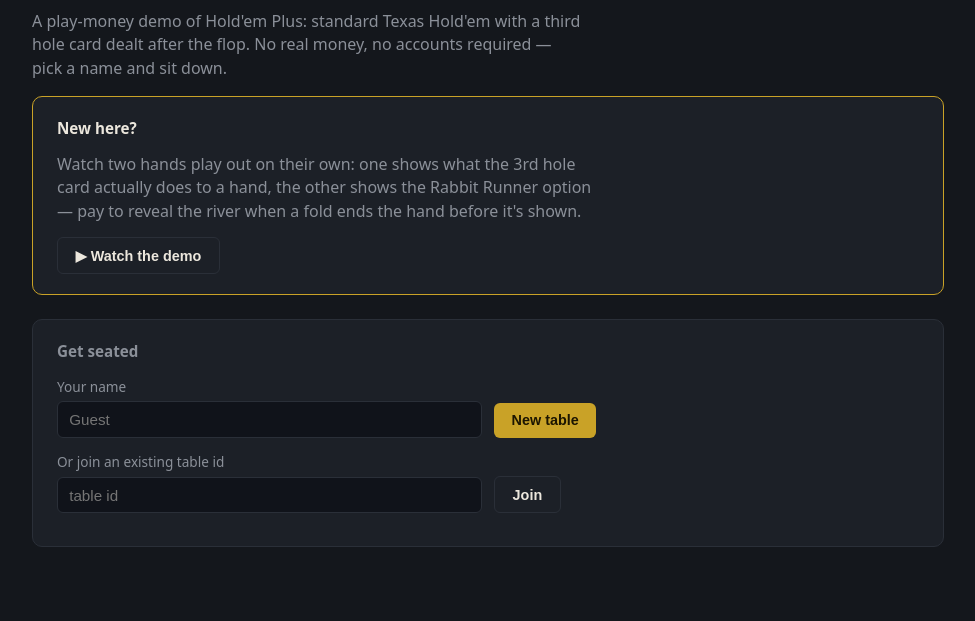
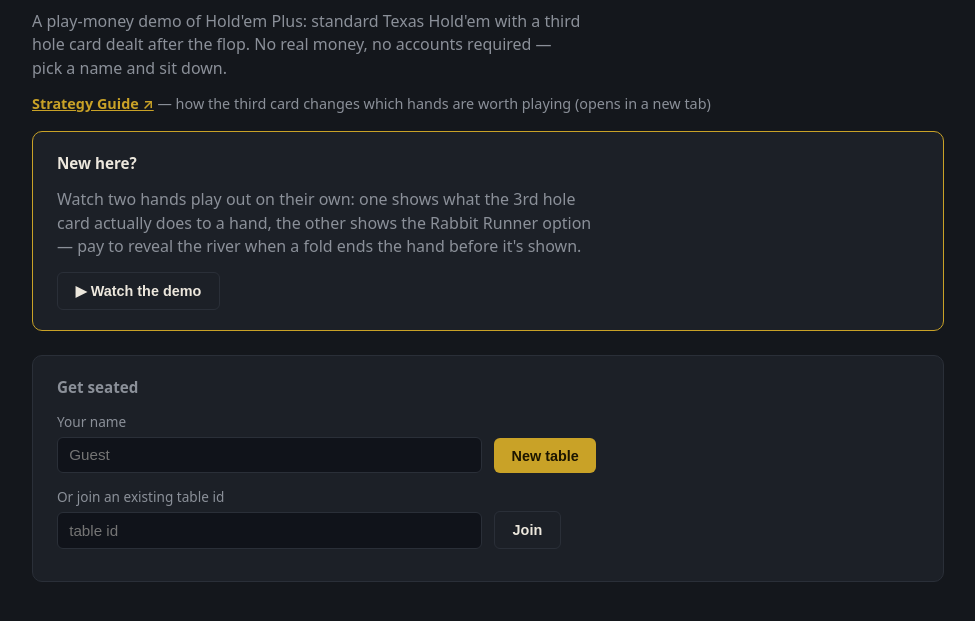
Before and after one commit to GameTech-Systems/holdem-plus, a plain HTML site: page static/index.html in a window 1280 px wide. Shown: the part 81-702 px from the top of the page, without its empty margins (152-1127 px from the left). Drawn offline with Linux system fonts and the light colour scheme.

Commit message:
Unpack holdem-plus-update-2026-11-26.zip
- HANDOFF.md
- POLISH_PLAN.md
- README.md
- static/index.html
- static/strategy.html

```diff
--- a/static/index.html
+++ b/static/index.html
@@ -184,6 +184,11 @@
 
   .hint { font-size: 0.8rem; color: var(--muted); margin-top: 0.5rem; }
   a { color: var(--accent); }
+  /* Site navigation: the demo and the Strategy Guide link to each other. The guide opens in a new tab on
+     purpose -- navigating away mid-hand would drop the WebSocket and lose your seat (player id is held only
+     in page memory). */
+  .topnav { margin: 0.9rem 0 0; font-size: 0.9rem; color: var(--muted); }
+  .topnav a { font-weight: 600; }
 
   #last-hand-banner {
     display: none;
@@ -349,6 +354,10 @@
   <h1>Hold'em Plus</h1>
   <p>A play-money demo of Hold'em Plus: standard Texas Hold'em with a third hole card dealt after
      the flop. No real money, no accounts required — pick a name and sit down.</p>
+  <nav class="topnav" aria-label="Related pages">
+    <a href="strategy.html" target="_blank" rel="noopener">Strategy Guide ↗</a>
+    — how the third card changes which hands are worth playing (opens in a new tab)
+  </nav>
 </header>
 
 <main>
```
Also changed, not shown: static/strategy.html (+7 -0 lines), 4 other files.
